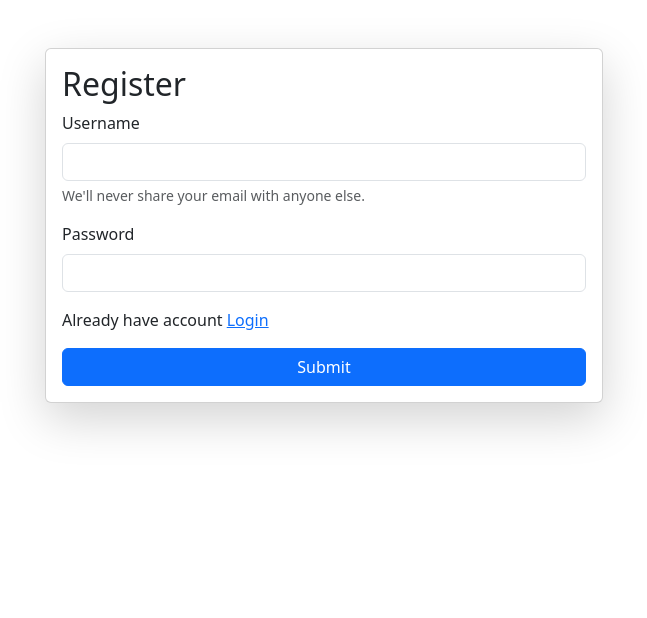
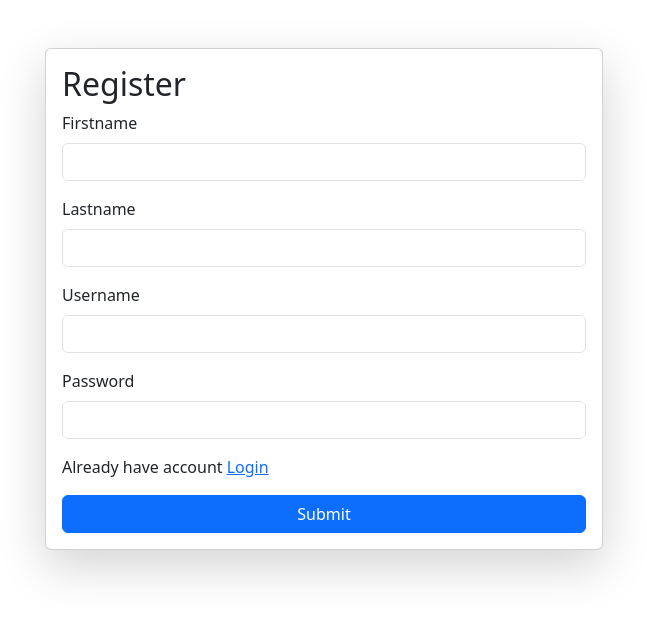
Before and after one commit to PratyushPoddar07/Django_tutorial, a Django app: page /register/ in a window 1280 px wide. Shown: the top 618 px of the page, without its empty margins (316-963 px from the left). Run offline with Django 5.2, Linux system fonts and the light colour scheme.

Commit message:
register

```diff
--- a/core/VEGE/templates/register.html
+++ b/core/VEGE/templates/register.html
@@ -5,16 +5,39 @@
 
     <form class="col-6 mx-auto card p-3 shadow-lg" method="post" enctype="multipart/form-data" >
         {% csrf_token %}
+
         <h2>Register</h2>
+        <!-- for error and message -->
+        {% if messages %}
+        {{ message.tags }}
+
+        <div class="alert alert-danger" role="alert">
+          {% for message in messages %}
+          {{ message }}
+          {% endfor %}
+        </div>
+
+        {% endif %}
+        <!-- over -->
         <form>
+
+            <div class="mb-3">
+                <label for="exampleInputEmail1" class="form-label">Firstname</label>
+                <input type="text" class="form-control" name="first_name" id="exampleInputEmail1" aria-describedby="emailHelp">
+            </div>
+
+            <div class="mb-3">
+                <label for="exampleInputEmail1" class="form-label">Lastname</label>
+                <input type="text" class="form-control" name="last_name" id="exampleInputEmail1" aria-describedby="emailHelp">
+            </div>
+
             <div class="mb-3">
               <label for="exampleInputEmail1" class="form-label">Username</label>
-              <input type="email" class="form-control" id="exampleInputEmail1" aria-describedby="emailHelp">
-              <div id="emailHelp" class="form-text">We'll never share your email with anyone else.</div>
+              <input type="text" class="form-control" name="username" id="exampleInputEmail1" aria-describedby="emailHelp">
             </div>
             <div class="mb-3">
               <label for="exampleInputPassword1" class="form-label">Password</label>
-              <input type="password" class="form-control" id="exampleInputPassword1">
+              <input type="password" class="form-control" name="password" id="exampleInputPassword1">
             </div>
 
             <p>Already have account <a href="/login/">Login</a> </p>
--- a/core/VEGE/views.py
+++ b/core/VEGE/views.py
@@ -1,6 +1,10 @@
 from django.shortcuts import render , redirect
 from .models import *
 from django.http import HttpResponse
+from django.contrib.auth.models import User
+from django.contrib import messages
+
+
 # Create your views here.
 def recipe(request):
     if request.method == "POST":
@@ -75,4 +79,33 @@ def login_page(request):
 
 # register
 def register(request):
+
+    if request.method == "POST":
+        first_name = request.POST.get('first_name')
+        last_name = request.POST.get('last_name')
+        username = request.POST.get('username')
+        password = request.POST.get('password')
+
+
+        user = User.objects.filter(username = username)
+
+        if user.exists():
+            messages.error(request, "Username Already taken")
+            return redirect('/register/')
+
+
+        user = User.objects.create(
+            first_name =first_name,
+            last_name = last_name,
+            username = username,
+            # password = password
+        )
+
+        # to encript password
+        user.set_password(password)
+        user.save()
+
+        messages.info(request, "Account created Successfully")
+        return redirect('/register/')
+
     return render(request,'register.html')
```
Also changed, not shown: core/db.sqlite3.
